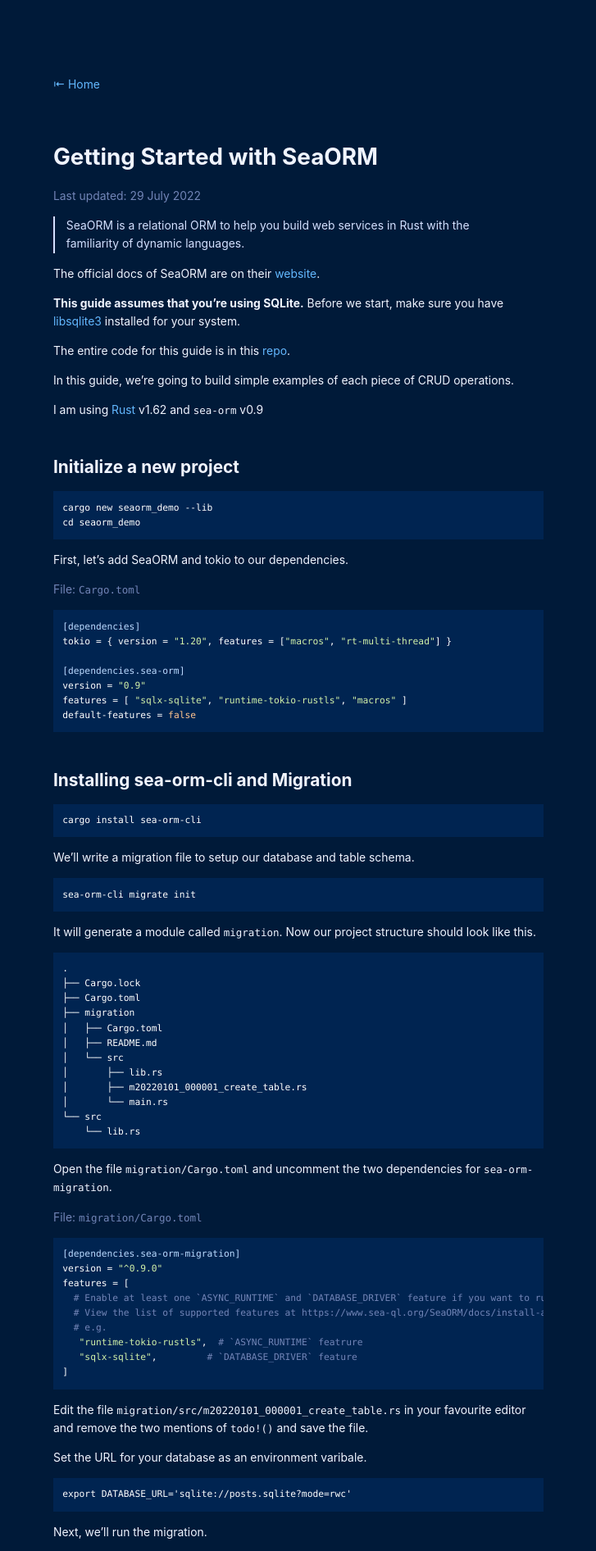
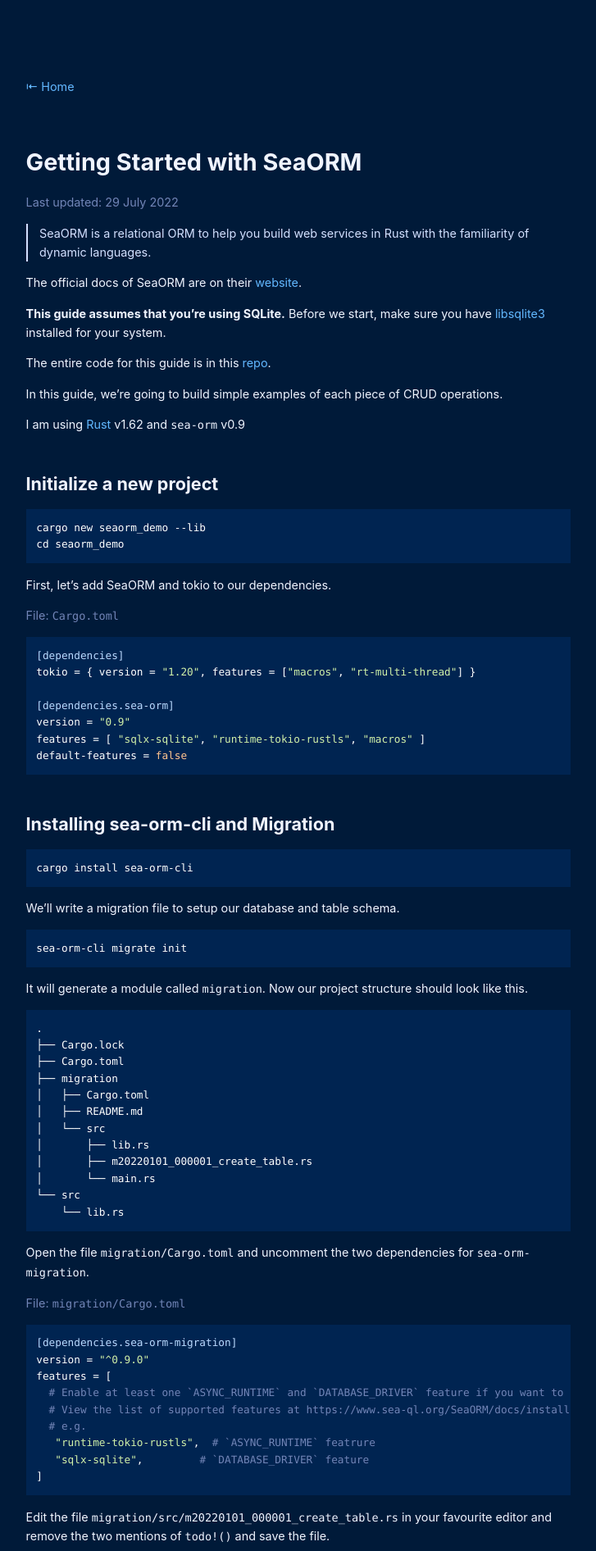
Before and after one commit to anshulxyz/anshulxyz.github.io, a Jekyll site: the page built from _posts/2022-07-13-getting-started-seaorm.md, in a window 1280 px wide. Shown: the top 1892 px of the page at 82% size, without its empty margins (276-1003 px from the left). Built offline with Jekyll 4.4.1, drawn with Linux system fonts in a browser that asks for light colours; nearby versions of some CDN libraries; comment, search, counter and statistics services are not loaded.

Commit message:
Update the html width and font-size

```diff
--- a/_sass/main.scss
+++ b/_sass/main.scss
@@ -8,12 +8,12 @@
 UI Symbol;
 
 html {
-  max-width: 70ch;
+  max-width: 75ch;
   padding: 3em 1em;
   margin: auto;
   line-height: 1.6;
   font-family: $sans-serif;
-  font-size: calc(1em * 0.87);
+  font-size: calc(1em * 0.9);
   background-color: $color-blue-6;
   color: $color-blue-1;
 }
@@ -48,7 +48,7 @@
 code,
 pre {
   font-family: Menlo, Consolas, Monaco, Liberation Mono, Lucida Console, monospace;
-  font-size: calc(1em * 0.9);
+  font-size: calc(1em * 0.94);
 }
 
 footer {
```
